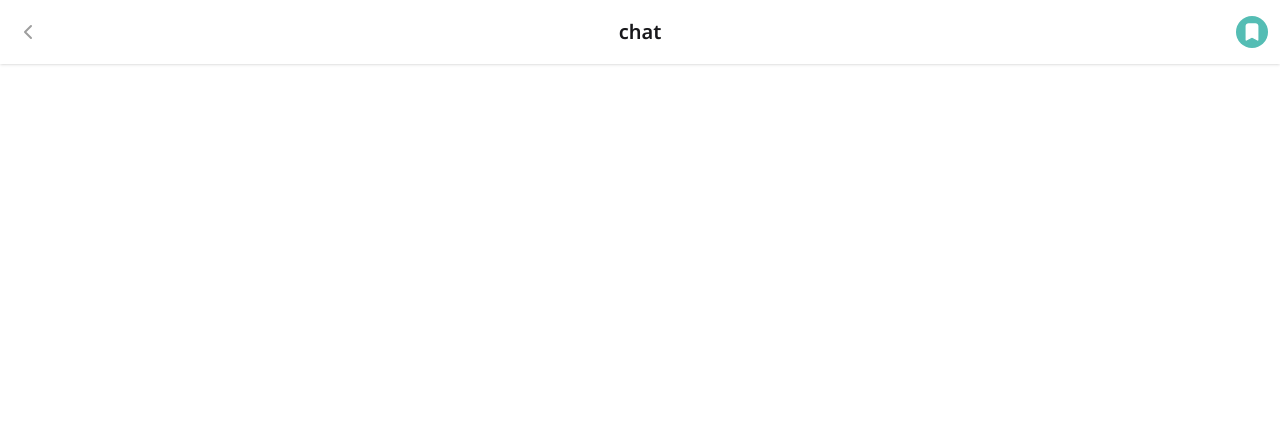
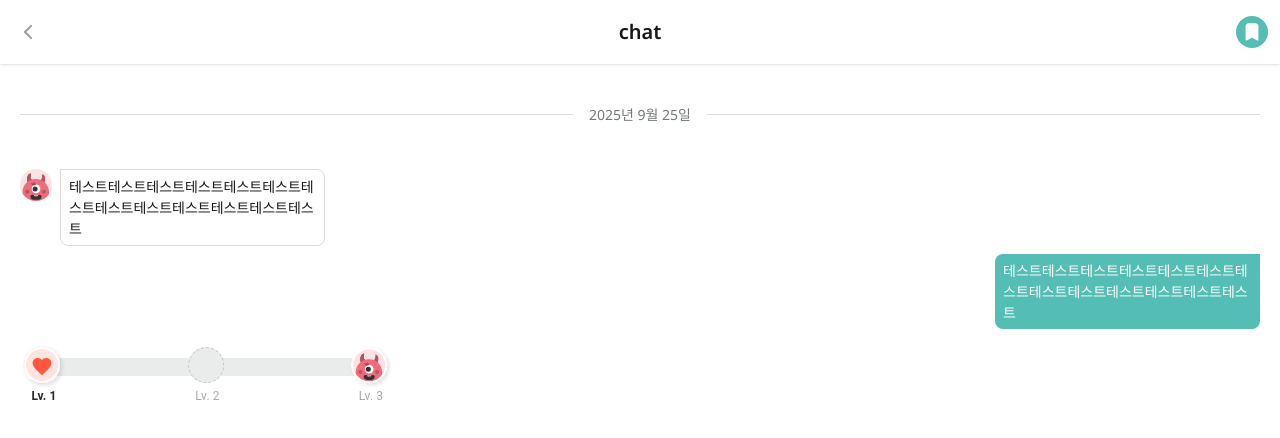
Before and after one commit to Hangulling/DoranDoran-FrontEnd, a React (Vite) app: page /chat in a window 1280 px wide. Before the commit this address had no page. Shown: the top 438 px of the page. Built offline with nearby package versions, Linux system fonts and the light colour scheme.

Commit message:
Feat: 채팅 페이지 추가

```diff
--- /dev/null
+++ b/src/components/chat/ChatBubble.tsx
@@ -0,0 +1,35 @@
+import React from 'react'
+
+interface ChatBubbleProps {
+  message: string
+  isSender: boolean
+  avatarUrl?: string
+}
+
+const ChatBubble: React.FC<ChatBubbleProps> = ({ message, isSender }) => {
+  const chatContainerClass = isSender ? 'chat chat-end gap-x-[0]' : 'chat chat-start gap-x-[8px]'
+
+  // 말풍선 스타일
+  const customBubbleClass = `
+    py-[6px] px-2 text-[14px] text-subtitle max-w-[265px]
+    ${isSender ? 'bg-green-400 text-white' : 'bg-white border border-gray-100'}
+    rounded-lg
+    ${isSender ? 'rounded-tr-none' : 'rounded-tl-none'}
+  `
+
+  return (
+    <div className={`${chatContainerClass} relative`}>
+      {!isSender && (
+        <div className="chat-image avatar absolute top-1 left-0 w-8 h-8">
+          <div className="w-8 h-8 rounded-full overflow-hidden">
+            <img alt="Chat bubble avatar" src={'/public/chat/lover.svg'} />
+          </div>
+        </div>
+      )}
+
+      <div className={`${customBubbleClass} ml-10`}>{message}</div>
+    </div>
+  )
+}
+
+export default ChatBubble
--- /dev/null
+++ b/src/components/chat/ChatDate.tsx
@@ -0,0 +1,13 @@
+interface ChatDateProps {
+  dateText: string
+}
+
+const ChatDate: React.FC<ChatDateProps> = ({ dateText }) => (
+  <div className="flex items-center my-10">
+    <div className="flex-grow border-t border-gray-100"></div>
+    <span className="mx-4 text-gray-500 text-body text-[14px]">{dateText}</span>
+    <div className="flex-grow border-t border-gray-100"></div>
+  </div>
+)
+
+export default ChatDate
--- /dev/null
+++ b/src/pages/ChatPage.tsx
@@ -0,0 +1,22 @@
+import ChatBubble from '../components/chat/ChatBubble'
+import ChatDate from '../components/chat/ChatDate'
+import DistanceSlider from '../components/chat/DistanceSlider'
+
+const ChatPage = () => {
+  return (
+    <div className=" mx-5">
+      <ChatDate dateText="2025년 9월 25일" />
+
+      <ChatBubble
+        message="테스트테스트테스트테스트테스트테스트테스트테스트테스트테스트테스트테스트테스트"
+        isSender={false}
+      />
+      <ChatBubble
+        message="테스트테스트테스트테스트테스트테스트테스트테스트테스트테스트테스트테스트테스트"
+        isSender={true}
+      />
+      <DistanceSlider />
+    </div>
+  )
+}
+export default ChatPage
--- a/src/router/routes.tsx
+++ b/src/router/routes.tsx
@@ -2,11 +2,13 @@
 import { Route, Routes as RouterRoutes } from 'react-router-dom'
 
 const MainPage = lazy(() => import('../pages/MainPage'))
+const ChatPage = lazy(() => import('../pages/ChatPage'))
 
 export function Routes() {
   return (
     <RouterRoutes>
       <Route path="/" element={<MainPage />} />
+      <Route path="/chat" element={<ChatPage />} />
     </RouterRoutes>
   )
 }
```
